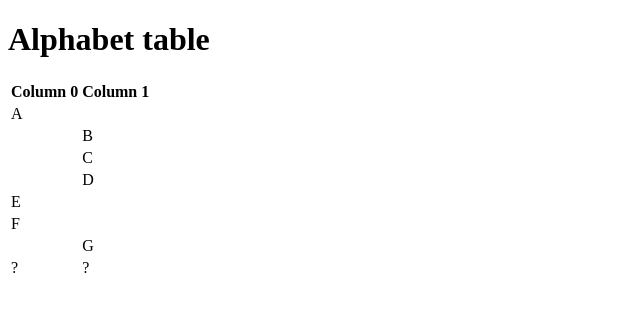
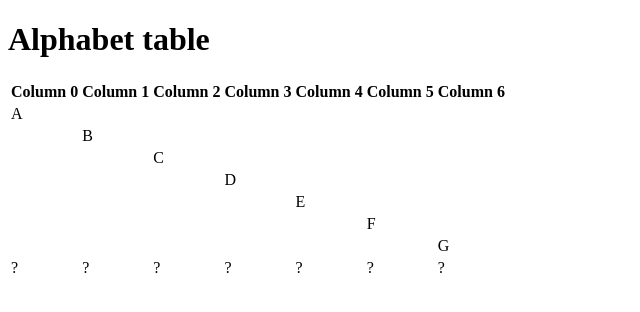
Before and after one commit to comp426-2022-fall/a01-xzkxu, a website: page public/index.html in a window 1280 px wide. Shown: the whole page, without its empty margins (0-640 px from the left). Drawn offline with Linux system fonts and the light colour scheme.

Commit message:
hope it's the final version

```diff
--- a/public/index.html
+++ b/public/index.html
@@ -11,33 +11,32 @@
             		<table>
 				<thead>
   					<tr>
-    						<th>Column 0</th><th>Column 1</th>
+    						<th>Column 0</th><th>Column 1</th><th>Column 2</th><th>Column 3</th><th>Column 4</th><th>Column 5</th><th>Column 6</th>
   					</tr>
 				</thead>
 				<tbody>
   					<tr>
-    						<td>A</td><td></td>
+    						<td>A</td><td></td><td></td><td></td><td></td><td></td><td></td>
+  					<tr>
+    						<td></td><td>B</td><td></td><td></td><td></td><td></td><td></td>
   					</tr>
   					<tr>
-    						<td></td><td>B</td>
+    						<td></td><td></td><td>C</td><td></td><td></td><td></td><td></td>
   					</tr>
   					<tr>
-    						<td></td><td>C</td>
+    						<td></td><td></td><td></td><td>D</td><td></td><td></td><td></td>
   					</tr>
   					<tr>
-    						<td></td><td>D</td>
+    						<td></td><td></td><td></td><td></td><td>E</td><td></td><td></td>
   					</tr>
   					<tr>
-    						<td>E</td><td></td>
+    						<td></td><td></td><td></td><td></td><td></td><td>F</td><td></td>
   					</tr>
   					<tr>
-    						<td>F</td><td></td>
+    						<td></td><td></td><td></td><td></td><td></td><td></td><td>G</td>
   					</tr>
   					<tr>
-    						<td></td><td>G</td>
-  					</tr>
-  					<tr>
-    						<td>?</td><td>?</td>
+    						<td>?</td><td>?</td><td>?</td><td>?</td><td>?</td><td>?</td><td>?</td>
   					</tr>
 				</tbody>
 			</table>
```
